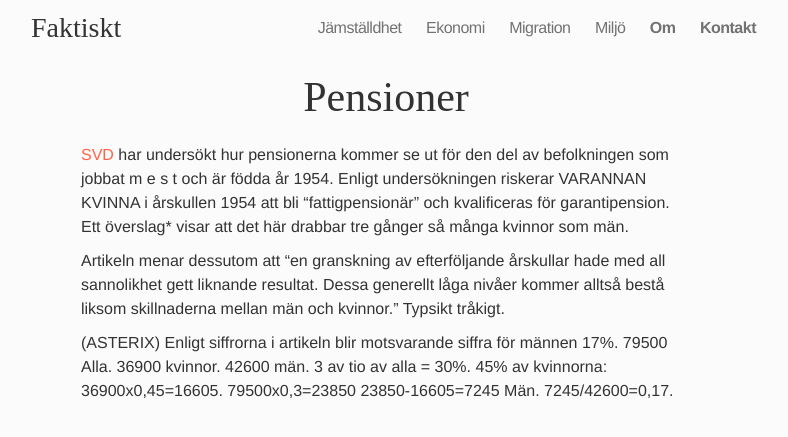
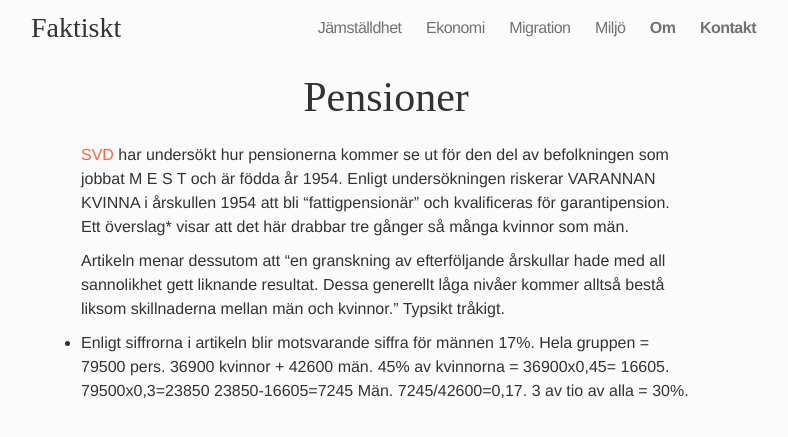
Before and after one commit to frigolitvarulv/faktiskt.github.io, a Jekyll site: the page built from jamstalldhet/sverige-r-ju-redan-v-rldens-mest-j-mst-llda-land/pensioner.md, in a window 1280 px wide. Shown: the top 437 px of the page, without its empty margins (254-1042 px from the left). Built offline with Jekyll 4.4.1, drawn with Linux system fonts in a browser that asks for light colours; nearby versions of some CDN libraries; Markdown is read by kramdown in place of the engine named in the settings.

Commit message:
Updated pensioner.md

```diff
--- a/jamstalldhet/sverige-r-ju-redan-v-rldens-mest-j-mst-llda-land/pensioner.md
+++ b/jamstalldhet/sverige-r-ju-redan-v-rldens-mest-j-mst-llda-land/pensioner.md
@@ -6,10 +6,11 @@ title: Pensioner
 
 
 
-[SVD](http://www.svd.se/majoriteten-av-kvinnor-riskerar-fattigpension "Majoriteten av kvinnor riskerar fattigpension") har undersökt hur pensionerna kommer se ut för den del av befolkningen som jobbat m e s t och är födda år 1954. Enligt undersökningen riskerar VARANNAN KVINNA i årskullen 1954 att bli "fattigpensionär" och kvalificeras för garantipension. Ett överslag*
+[SVD](http://www.svd.se/majoriteten-av-kvinnor-riskerar-fattigpension "Majoriteten av kvinnor riskerar fattigpension") har undersökt hur pensionerna kommer se ut för den del av befolkningen som jobbat M E S T och är födda år 1954. Enligt undersökningen riskerar VARANNAN KVINNA i årskullen 1954 att bli "fattigpensionär" och kvalificeras för garantipension. Ett överslag*
 visar att det här drabbar tre gånger så många kvinnor som män.
 
 Artikeln menar dessutom att "en granskning av efterföljande årskullar hade med all sannolikhet gett liknande resultat. Dessa generellt låga nivåer kommer alltså bestå liksom skillnaderna mellan män och kvinnor." Typsikt tråkigt.
 
 
-(ASTERIX) Enligt siffrorna i artikeln blir motsvarande siffra för männen 17%. 79500 Alla. 36900 kvinnor. 42600 män. 3 av tio av alla = 30%. 45% av kvinnorna: 36900x0,45=16605. 79500x0,3=23850 23850-16605=7245 Män. 7245/42600=0,17.
+* Enligt siffrorna i artikeln blir motsvarande siffra för männen 17%. Hela gruppen = 79500 pers. 36900 kvinnor + 42600 män. 45% av kvinnorna = 36900x0,45= 16605. 79500x0,3=23850 23850-16605=7245 Män. 7245/42600=0,17.
+3 av tio av alla = 30%.
```
